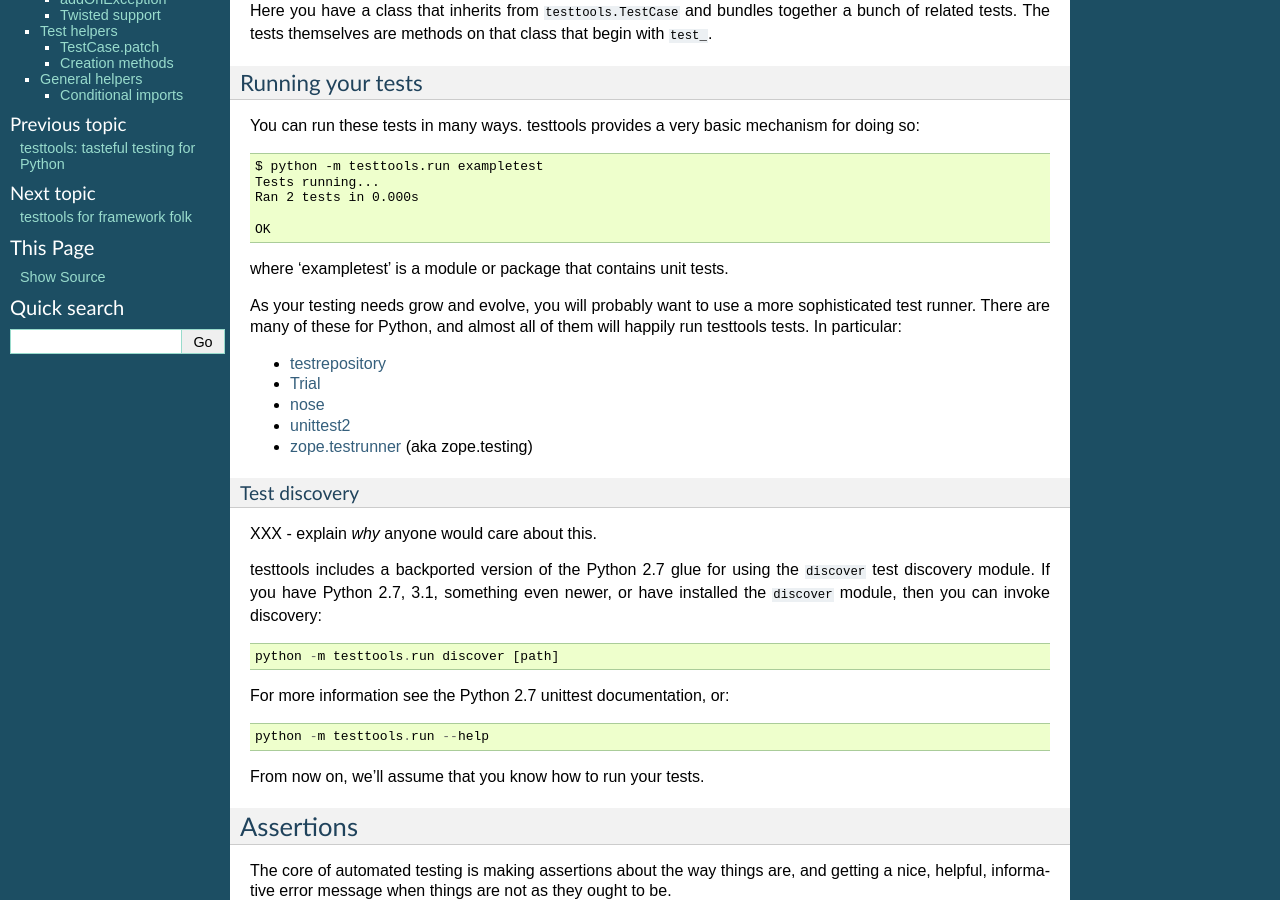
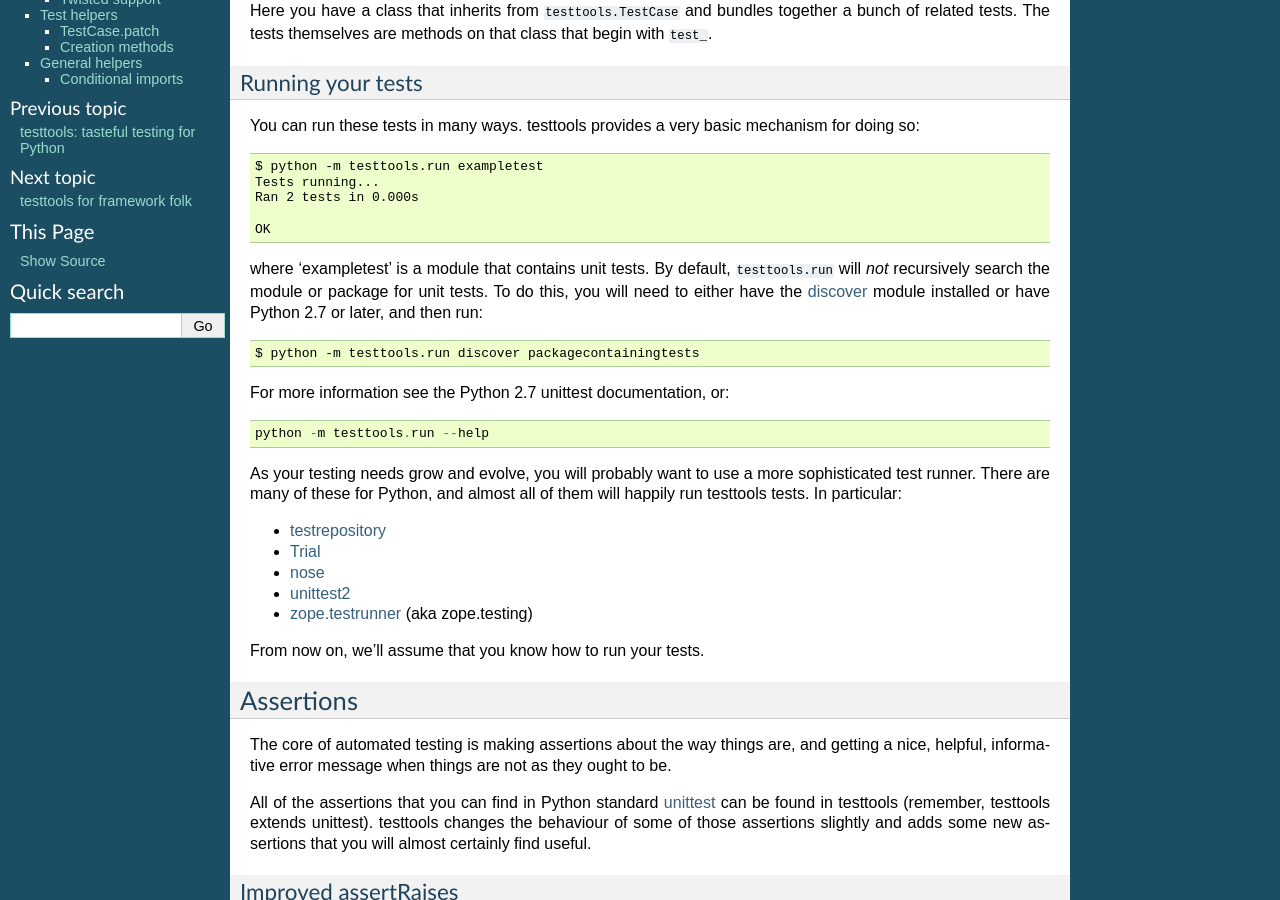
Before and after one commit to testing-cabal/testtools, a Sphinx documentation site: the page built from doc/for-test-authors.rst, in a window 1280 px wide and 900 px high, scrolled down 771 px. Built offline with Sphinx 7.4.7, drawn with Linux system fonts in a browser that asks for light colours.

Commit message:
Update for discovery

```diff
--- a/doc/for-test-authors.rst
+++ b/doc/for-test-authors.rst
@@ -63,7 +63,16 @@
 
   OK
 
-where 'exampletest' is a module or package that contains unit tests.
+where 'exampletest' is a module that contains unit tests.  By default,
+``testtools.run`` will *not* recursively search the module or package for unit
+tests.  To do this, you will need to either have the discover_ module
+installed or have Python 2.7 or later, and then run::
+
+  $ python -m testtools.run discover packagecontainingtests
+
+For more information see the Python 2.7 unittest documentation, or::
+
+    python -m testtools.run --help
 
 As your testing needs grow and evolve, you will probably want to use a more
 sophisticated test runner.  There are many of these for Python, and almost all
@@ -74,23 +83,6 @@
 * nose_
 * unittest2_
 * `zope.testrunner`_ (aka zope.testing)
-
-
-Test discovery
-~~~~~~~~~~~~~~
-
-XXX - explain *why* anyone would care about this.
-
-testtools includes a backported version of the Python 2.7 glue for using the
-``discover`` test discovery module. If you have Python 2.7, 3.1, something
-even newer, or have installed the ``discover`` module, then you can invoke
-discovery::
-
-    python -m testtools.run discover [path]
-
-For more information see the Python 2.7 unittest documentation, or::
-
-    python -m testtools.run --help
 
 From now on, we'll assume that you know how to run your tests.
 
```
Also changed, not shown: other parts of doc/for-test-authors.rst (+1 -0 lines).
